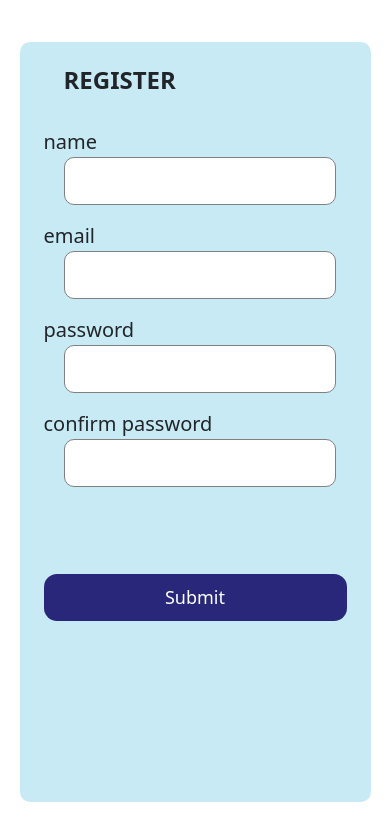
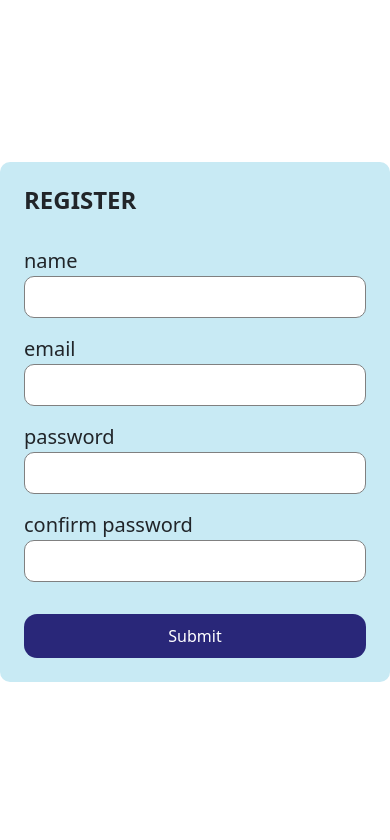
Before and after one commit to simiongitau/report-manager, a React (Create React App) app: page / in a window 390 px wide. Shown: the top 840 px of the page. Built offline with nearby package versions, Linux system fonts and the light colour scheme.

Commit message:
progress

```diff
--- a/src/component/register/register.css
+++ b/src/component/register/register.css
@@ -11,12 +11,6 @@
   text-transform: uppercase;
   font-size: 24px;
 }
-.register_container span {
-  text-transform: capitalize;
-  padding: 10px 0px;
-  font-weight: 340;
-  font-size: 18px;
-}
 .register_container input {
   border: 1px solid gray;
   outline: none;
--- a/src/index.css
+++ b/src/index.css
@@ -2,11 +2,10 @@
 @tailwind components;
 @tailwind utilities;
 
-@media (max-width: 640px) {
+/* @media (max-width: 640px) {
   .register_container {
     width: 90%;
     margin: auto;
-    height: 400px;
     padding: 2px;
   }
   .register_container h4 {
@@ -16,8 +15,6 @@
     margin-left: 20px;
   }
   .register_container input {
-    margin-left: 20px;
-    width: 90%;
     font-size: 24px;
   }
   .register_container button {
@@ -27,7 +24,7 @@
 }
 @media (max-width: 768px) {
   .register_container {
-    /* background-color: #3d0bc7f1; */
+    background-color: #3d0bc7f1;
     width: 90%;
     margin: auto;
     height: 90vh;
@@ -39,8 +36,6 @@
     margin-left: 20px;
   }
   .register_container input {
-    margin-left: 20px;
-    width: 90%;
     font-size: 24px;
   }
   .register_container button {
@@ -49,7 +44,7 @@
 }
 @media (max-width: 1024px) {
   .register_container {
-    /* width: 70%; */
+    width: 70%;
     margin: auto;
     height: 90vh;
   }
@@ -60,8 +55,6 @@
     margin-left: 20px;
   }
   .register_container input {
-    margin-left: 20px;
-    width: 90%;
     font-size: 24px;
   }
   .register_container button {
@@ -71,22 +64,17 @@
 
 @media (max-width: 1536px) {
   .register_container {
-    /* width: 70%; */
+    width: 70%;
     margin: auto;
     height: 90vh;
   }
   .register_container h4 {
     margin-left: 20px;
   }
-  .register_container span {
-    margin-left: 20px;
-  }
   .register_container input {
-    margin-left: 20px;
-    width: 90%;
     font-size: 20px;
   }
   .register_container button {
     font-size: 18px;
   }
-}
+} */
```
